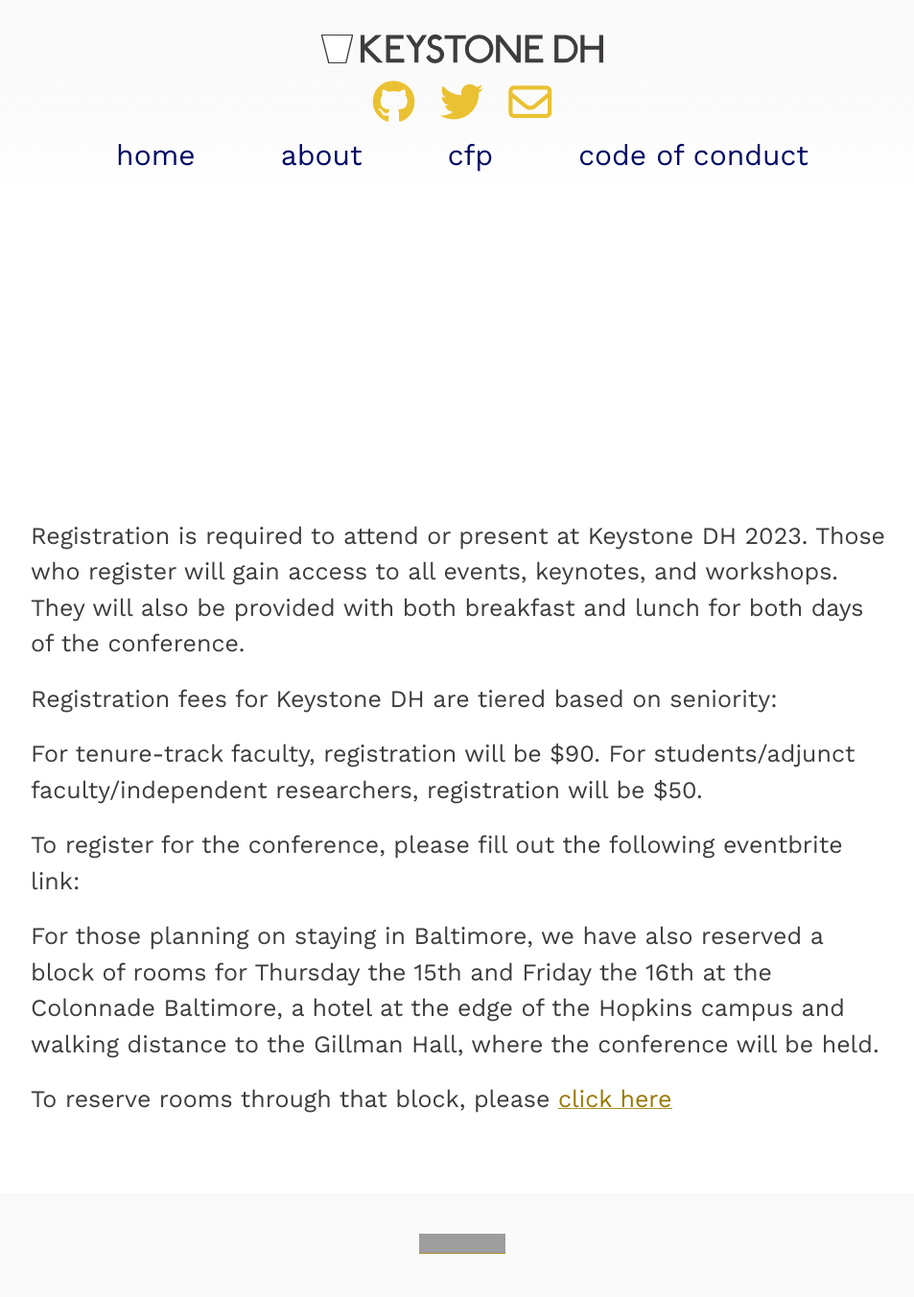
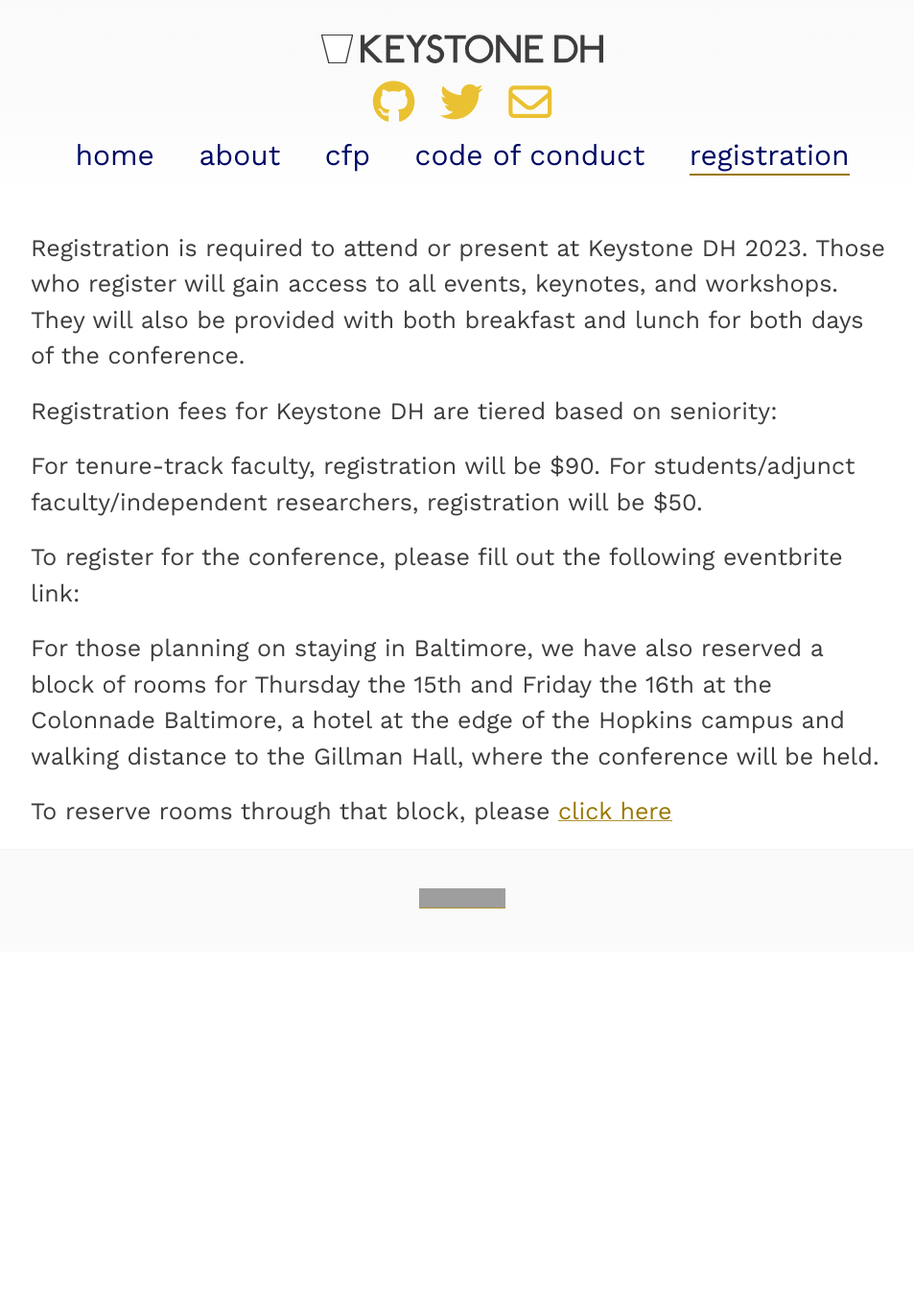
Before and after one commit to KeystoneDH/2023, a Jekyll site: the page built from _pages/registration.md, in a window 1280 px wide. Shown: the whole page at 96% size, without its empty margins (158-1111 px from the left). Built offline with Jekyll 4.4.1, drawn with Linux system fonts in a browser that asks for light colours; nearby versions of some CDN libraries; our own code applies the rules of GitHub Pages for plain Markdown files; after the commit the page ends 992 px from its top, so only the background shows below that; grey boxes are pictures that could not be loaded.

Commit message:
Update registration.md

```diff
--- a/_pages/registration.md
+++ b/_pages/registration.md
@@ -1,3 +1,10 @@
+---
+layout: default
+title: registration
+id: registration
+tags: page
+permalink: /registration
+---
 Registration is required to attend or present at Keystone DH 2023. Those who register will gain access to all events, keynotes, and workshops. They will also be provided with both breakfast and lunch for both days of the conference.
 
 Registration fees for Keystone DH are tiered based on seniority:
```
